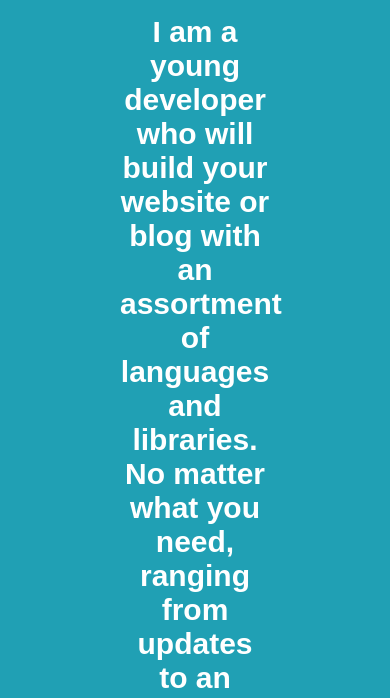
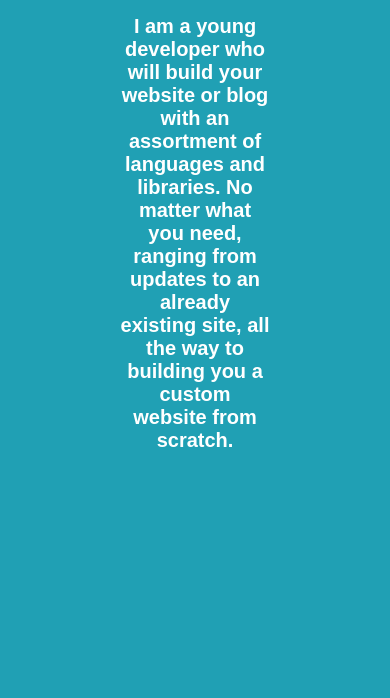
Before and after one commit to QuanahB/quanahb.github.io, a plain HTML site: page index.html in a window 390 px wide. Shown: the part 1682-2380 px from the top of the page. Drawn offline with nearby package versions, Linux system fonts and the light colour scheme; a web font is replaced by a local one.

Commit message:
Update style.css

```diff
--- a/style.css
+++ b/style.css
@@ -376,6 +376,12 @@ h4{
   padding-bottom: 250px;
 }
 
+.about-text, .brentwood-text, .anais-text,.game-text,.git-text{
+  font-size: 20px;
+  text-align: center;
+  font-family: Arial, Helvetica, sans-serif;
+}
+
 /* Width 401 - 592 */
 
 }
```
